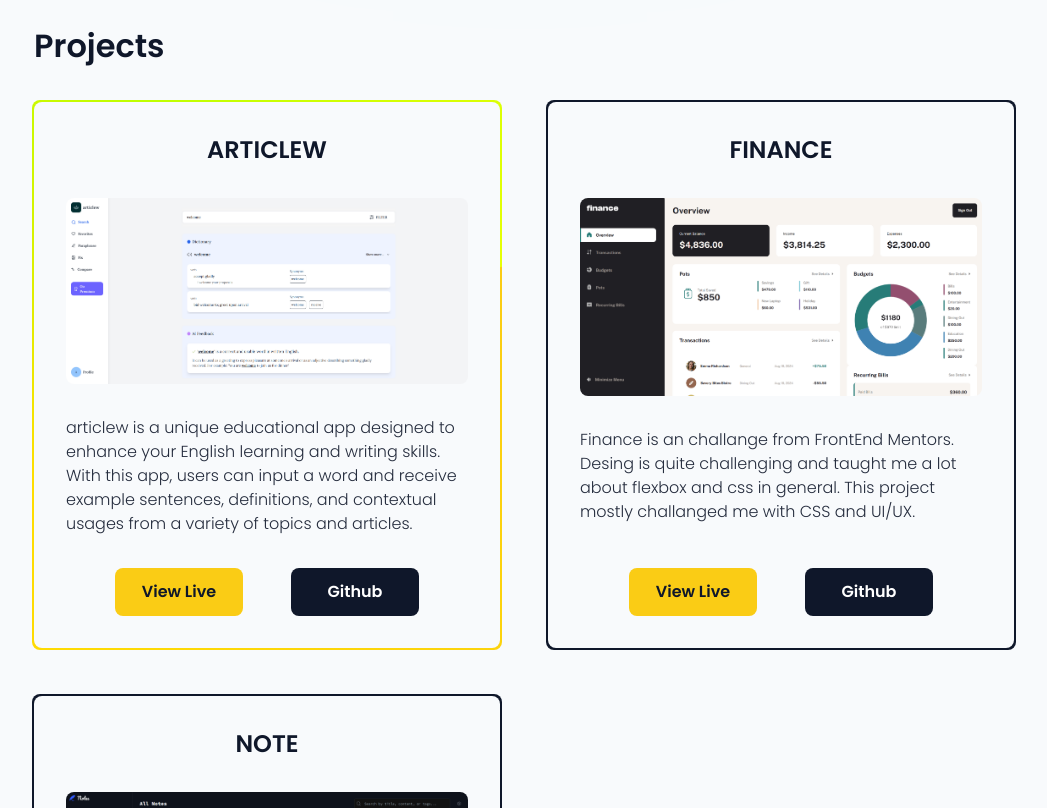
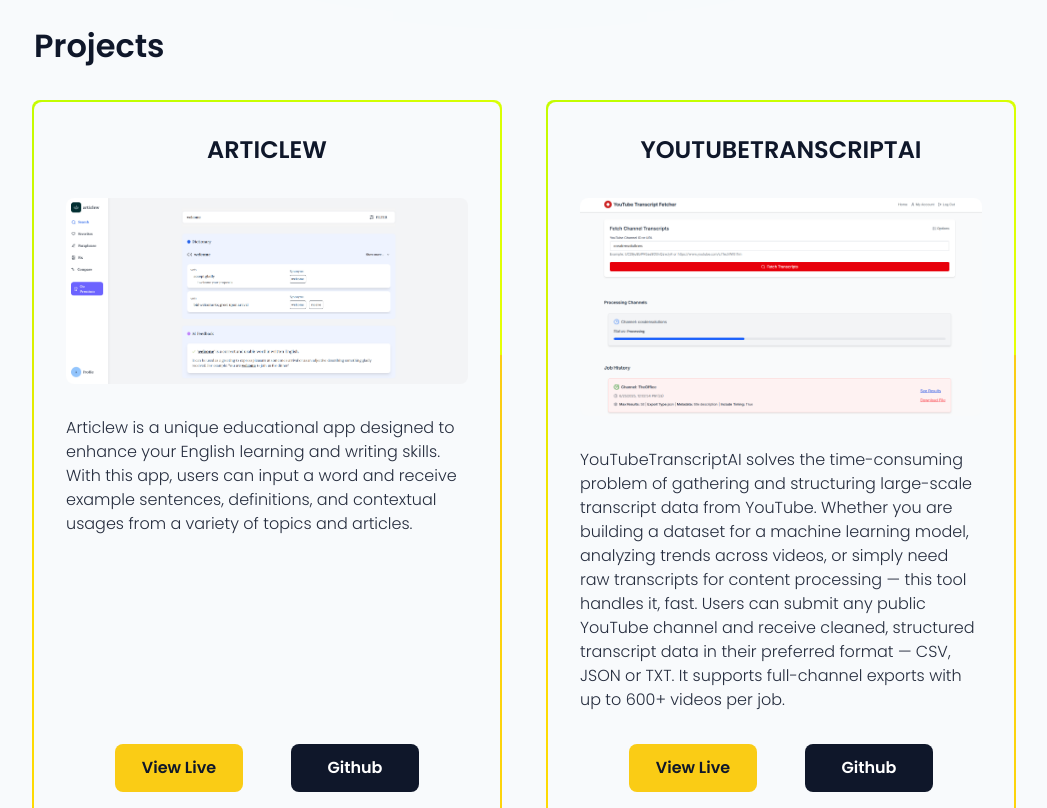
Before and after one commit to kaya70875/personal, a Next.js app: page / in a window 1280 px wide. Shown: the part 960-1768 px from the top of the page, without its empty margins (116-1163 px from the left). Built offline with nearby package versions, Linux system fonts and the light colour scheme.

Commit message:
feat: add new project to projects section

```diff
--- a/src/components/sections/ProjectSection.tsx
+++ b/src/components/sections/ProjectSection.tsx
@@ -4,6 +4,7 @@ import AnimatedBorderCard from '../motion/AnimatedBorderCard'
 import ProjectCard from '../ProjectCard'
 import ImageModal from '../modals/ImageModal'
 import articlewImg from "../../../public/images/articlew.png";
+import youtubetranscriptImg from "../../../public/images/youtubetranscriptai.png";
 import financeImg from '../../../public/images/finance.png';
 import noteImg from '../../../public/images/note.png';
 import { useModal } from '@/context/ImageModalContext'
@@ -20,12 +21,22 @@ export default function ProjectSection({ projectsRef }: ProjectSectionProps) {
     const PROJECTS = [
         {
             name: 'articlew',
-            desc: 'articlew is a unique educational app designed to enhance your English learning and writing skills. With this app, users can input a word and receive example sentences, definitions, and contextual usages from a variety of topics and articles.',
+            desc: 'Articlew is a unique educational app designed to enhance your English learning and writing skills. With this app, users can input a word and receive example sentences, definitions, and contextual usages from a variety of topics and articles.',
             image: articlewImg,
             prime: true,
             link: {
                 live: 'https://learn-with-articles-next.vercel.app/search',
                 github: 'https://github.com/kaya70875/articlew'
+            }
+        },
+        {
+            name: 'youtubetranscriptai',
+            desc: 'YouTubeTranscriptAI solves the time-consuming problem of gathering and structuring large-scale transcript data from YouTube. Whether you are building a dataset for a machine learning model, analyzing trends across videos, or simply need raw transcripts for content processing — this tool handles it, fast. Users can submit any public YouTube channel and receive cleaned, structured transcript data in their preferred format — CSV, JSON or TXT. It supports full-channel exports with up to 600+ videos per job.',
+            image: youtubetranscriptImg,
+            prime: true,
+            link: {
+                live: 'https://youtubetranscriptai.vercel.app/',
+                github: 'https://github.com/kaya70875/youtube-transcript-fetcher-frontend'
             }
         },
         {
```
Also changed, not shown: public/images/youtubetranscriptai.png (added).
